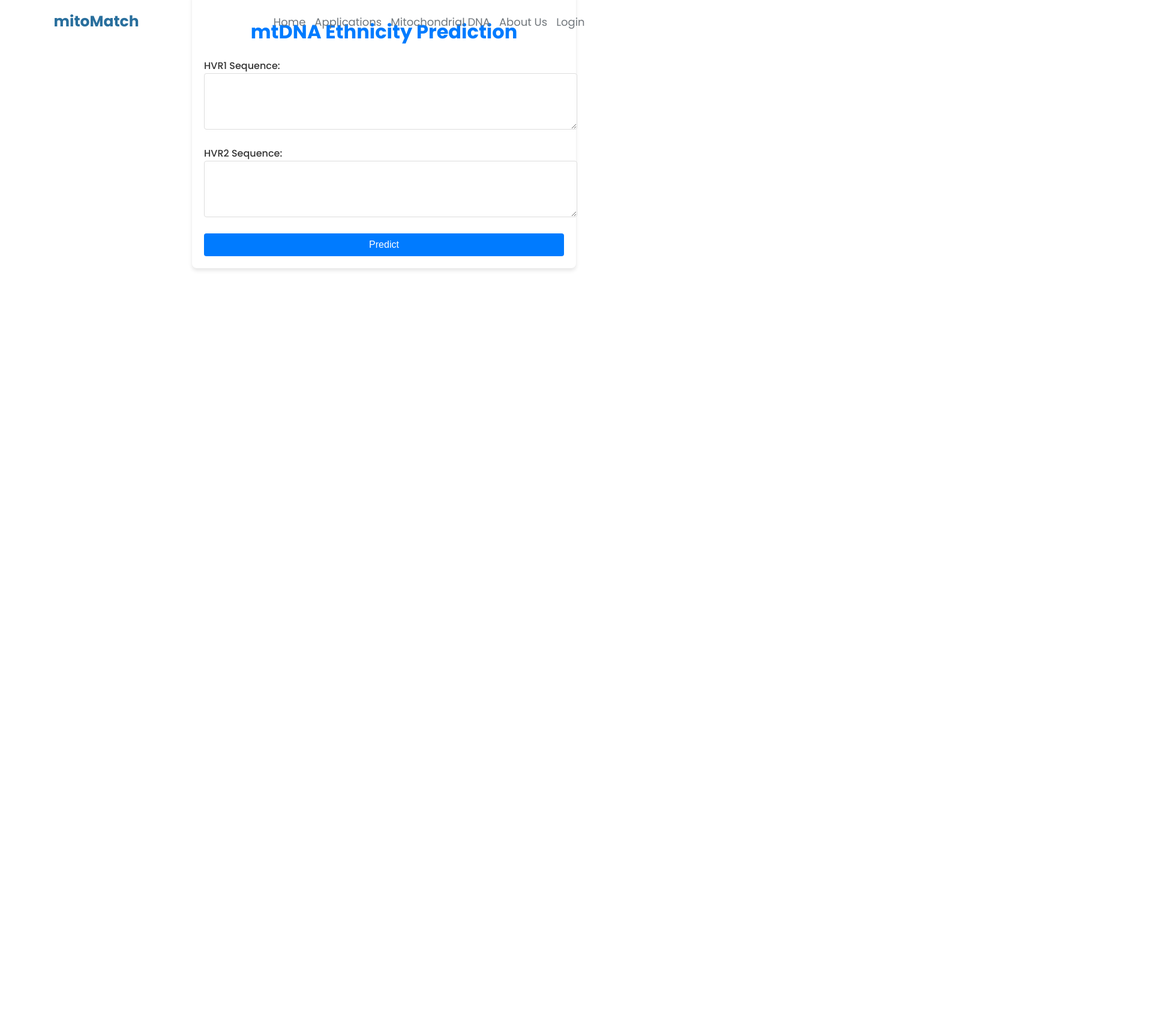
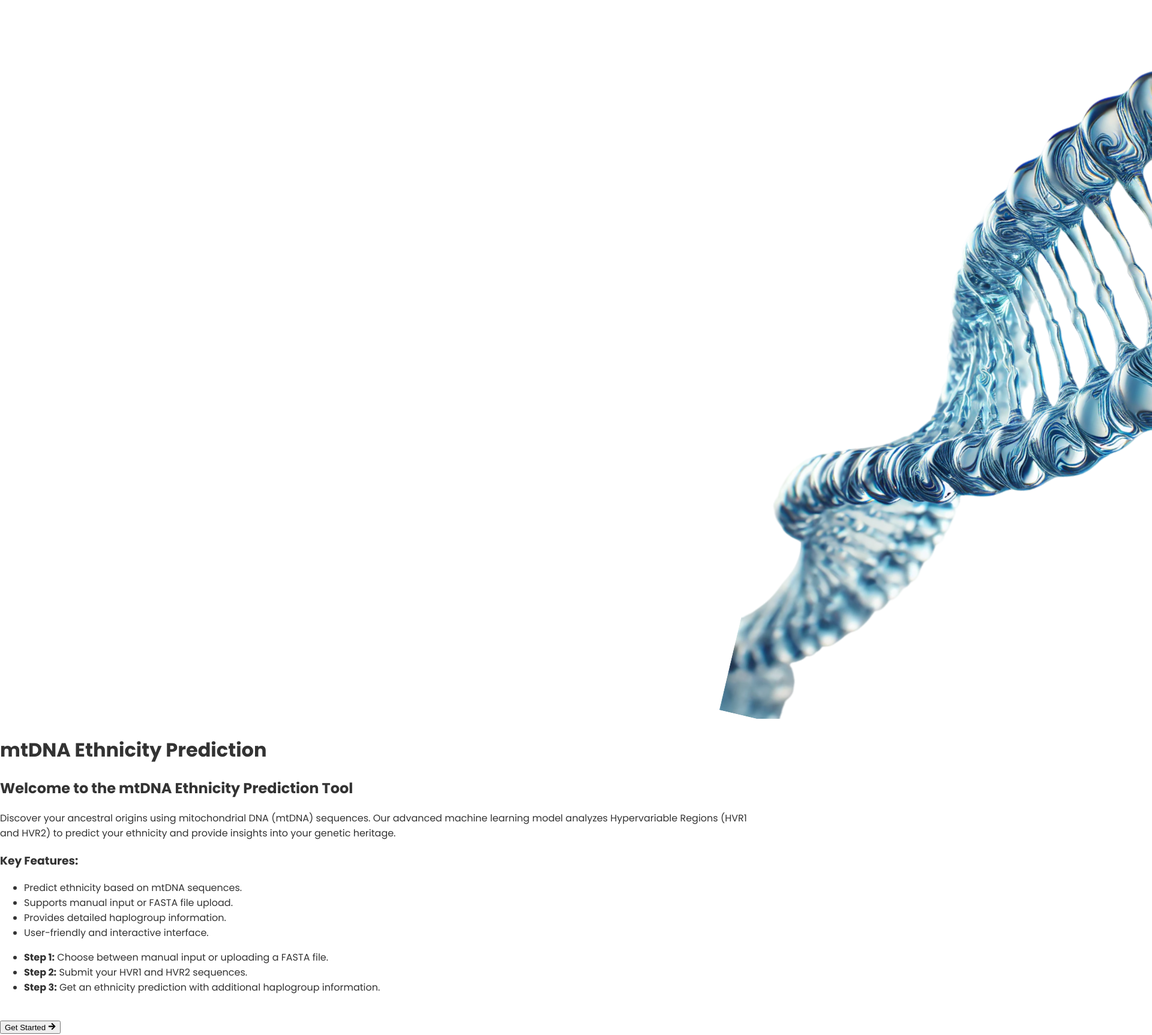
Before and after one commit to saliha-ziyard/mtDNA-ML-Project, a React (Vite) app in the folder Frontend/mtdna-project/: page /input-sequence in a window 1280 px wide. Shown: the part 62-1787 px from the top of the page at 60% size, 1920 px wide, since content can reach past the window. Before the commit the page ends 800 px from the top, so only its background shows below. Built offline with nearby package versions, Linux system fonts and the light colour scheme.

Commit message:
applicaton view modifications

```diff
--- a/Frontend/mtdna-project/src/App.jsx
+++ b/Frontend/mtdna-project/src/App.jsx
@@ -5,6 +5,8 @@ import "./App.scss";
 import Home from './views/Home';
 import InputSequence from './views/InputSequence';
 import Navigation from './views/subComponents/Navigation';
+import ToolComponent from "./views/subComponents/ToolComponent";
+import Footer from './views/subComponents/Footer';
 // import Applications from './views/Applications';
 // import MitochondrialDNA from './views/MitochondrialDNA';
 // import AboutUs from './views/AboutUs';
@@ -22,8 +24,11 @@ const App = () => {
           <Route path="/mitochondrial-dna" element={<MitochondrialDNA />} />
           <Route path="/about-us" element={<AboutUs />} /> */}
           <Route path="/input-sequence" element={<InputSequence />} />
+          <Route path="/tool" element={<ToolComponent />} />
           {/* <Route path="/login" element={<Login />} /> */}
         </Routes>
+
+        <Footer />
       </div>
     </Router>
   );
--- a/Frontend/mtdna-project/src/views/Home.jsx
+++ b/Frontend/mtdna-project/src/views/Home.jsx
@@ -69,8 +69,6 @@ function Home() {
           </div>
         </div>
       </div>
-
-      <Footer />
     </>
   );
 }
--- a/Frontend/mtdna-project/src/views/InputSequence.jsx
+++ b/Frontend/mtdna-project/src/views/InputSequence.jsx
@@ -1,49 +1,59 @@
-import React, { useState } from 'react';
-import axios from 'axios';
+import React from "react";
+import { useNavigate } from "react-router-dom"; // For navigation
+import { FaArrowRight } from "react-icons/fa"; // React Icons
+import HeaderComponent from './subComponents/HeaderComponent';
+import bannerImg from '../assets/bannerImg.png'
 
 const InputSequence = () => {
-  const [hvr1, setHvr1] = useState('');
-  const [hvr2, setHvr2] = useState('');
-  const [ethnicity, setEthnicity] = useState('');
+  const navigate = useNavigate(); // Hook for navigation
 
-  const handleSubmit = async (e) => {
-    e.preventDefault();
-    try {
-      const response = await axios.post('http://127.0.0.1:5000/predict', {
-        hvr1,
-        hvr2,
-      });
-      setEthnicity(response.data.ethnicity);
-    } catch (error) {
-      console.error('Error making API request:', error);
-      setEthnicity('Error');
-    }
+  const handleGetStarted = () => {
+    navigate("/tool"); // Redirect to the tool component
   };
 
   return (
-    <div className="input-sequence-container">
-      <h1>mtDNA Ethnicity Prediction</h1>
-      <form onSubmit={handleSubmit}>
-        <label>
-          HVR1 Sequence:
-          <textarea
-            rows={4} // Set the number of rows
-            value={hvr1}
-            onChange={(e) => setHvr1(e.target.value)}
-          />
-        </label>
-        <label>
-          HVR2 Sequence:
-          <textarea
-            rows={4} // Set the number of rows
-            value={hvr2}
-            onChange={(e) => setHvr2(e.target.value)}
-          />
-        </label>
-        <button type="submit">Predict</button>
-      </form>
-      {ethnicity && <h2>Predicted Ethnicity: {ethnicity}</h2>}
+    <>
+    <HeaderComponent image={bannerImg} text={"mtDNA Ethnicity Prediction"} />
+    <div className="input-sequence">
+      <h2>Welcome to the mtDNA Ethnicity Prediction Tool</h2>
+      <p>
+        Discover your ancestral origins using mitochondrial DNA (mtDNA) sequences.
+        Our advanced machine learning model analyzes Hypervariable Regions (HVR1 and HVR2)
+        to predict your ethnicity and provide insights into your genetic heritage.
+      </p>
+
+      <div className="key-features">
+        <h3>Key Features:</h3>
+        <ul>
+          <li>Predict ethnicity based on mtDNA sequences.</li>
+          <li>Supports manual input or FASTA file upload.</li>
+          <li>Provides detailed haplogroup information.</li>
+          <li>User-friendly and interactive interface.</li>
+        </ul>
+
+        <ul>
+            <li>
+              <strong>Step 1:</strong> Choose between manual input or uploading a FASTA file.
+            </li>
+            <li>
+              <strong>Step 2:</strong> Submit your HVR1 and HVR2 sequences.
+              <span className="tooltip">
+              </span>
+            </li>
+            <li>
+              <strong>Step 3:</strong> Get an ethnicity prediction with additional haplogroup information.
+            </li>
+          </ul>
+      </div> <br/>
+      <button className="start-button" onClick={handleGetStarted}>
+        Get Started <FaArrowRight className="arrow-icon" />
+      </button>
+
+
     </div>
+
+
+    </>
   );
 };
 
--- /dev/null
+++ b/Frontend/mtdna-project/src/views/subComponents/HeaderComponent.jsx
@@ -0,0 +1,17 @@
+// HeaderComponent.js
+import React from 'react';
+
+function HeaderComponent({ image, text ,subText}) {
+  return (
+    <div className="header-component">
+      <img className="header-image" src={image} alt="Our Team at work" />
+      <div className="header-overlay"></div>
+      <div className="header-text">
+        <h1>{text}</h1>
+        <h2>{subText}</h2>
+      </div>
+    </div>
+  );
+}
+
+export default HeaderComponent;
--- /dev/null
+++ b/Frontend/mtdna-project/src/views/subComponents/ToolComponent.jsx
@@ -0,0 +1,161 @@
+import React, { useState } from "react";
+import axios from "axios";
+import { FaQuestionCircle, FaHistory, FaSpinner, FaExclamationCircle } from "react-icons/fa"; // React Icons
+
+const ToolComponent = () => {
+  const [hvr1, setHvr1] = useState("");
+  const [hvr2, setHvr2] = useState("");
+  const [ethnicity, setEthnicity] = useState("");
+  const [error, setError] = useState("");
+  const [loading, setLoading] = useState(false);
+  const [useFileUpload, setUseFileUpload] = useState(false);
+  const [file, setFile] = useState(null);
+  const [predictionHistory, setPredictionHistory] = useState([]);
+
+  const handleFileChange = (e) => {
+    const uploadedFile = e.target.files[0];
+    setFile(uploadedFile);
+  };
+
+  const handleSubmit = async (e) => {
+    e.preventDefault();
+    setLoading(true);
+    setError("");
+
+    try {
+      let requestData;
+
+      if (useFileUpload && file) {
+        const formData = new FormData();
+        formData.append("file", file);
+        requestData = formData;
+      } else {
+        requestData = { hvr1, hvr2 };
+      }
+
+      const response = await axios.post("http://127.0.0.1:5000/predict", requestData, {
+        headers: useFileUpload ? { "Content-Type": "multipart/form-data" } : {},
+      });
+
+      setEthnicity(response.data.ethnicity);
+      setPredictionHistory([...predictionHistory, response.data.ethnicity]);
+    } catch (error) {
+      setError("Error processing request. Please try again.");
+    } finally {
+      setLoading(false);
+    }
+  };
+
+  const resetForm = () => {
+    setHvr1("");
+    setHvr2("");
+    setFile(null);
+    setEthnicity("");
+    setError("");
+  };
+
+  return (
+    <>
+      <p className="tool-description">
+        Enter your HVR1 and HVR2 sequences or upload a FASTA file to get started.
+      </p>
+    <div className="tool-container">
+      <div className="input-section">
+        <button
+          className="mode-toggle-button"
+          onClick={() => setUseFileUpload(!useFileUpload)}
+        >
+          {useFileUpload ? "Switch to Manual Input" : "Switch to File Upload"}
+        </button>
+
+        {useFileUpload ? (
+          <div className="file-upload-section">
+            <input
+              type="file"
+              accept=".fasta"
+              onChange={handleFileChange}
+              className="file-input"
+            />
+            {file && <p className="file-name">Selected File: {file.name}</p>}
+          </div>
+        ) : (
+          <form onSubmit={handleSubmit} className="sequence-form">
+            <div className="input-group">
+              <label className="input-label">
+                HVR1 Sequence:
+                <span className="tooltip">
+                  <FaQuestionCircle className="tooltip-icon" />
+                  <span className="tooltip-text">
+                    Enter the nucleotide sequence for Hypervariable Region 1.
+                  </span>
+                </span>
+              </label>
+              <textarea
+                rows={4}
+                value={hvr1}
+                onChange={(e) => setHvr1(e.target.value)}
+                placeholder="Enter HVR1 sequence..."
+                className="sequence-input"
+              />
+            </div>
+
+            <div className="input-group">
+              <label className="input-label">
+                HVR2 Sequence:
+                <span className="tooltip">
+                  <FaQuestionCircle className="tooltip-icon" />
+                  <span className="tooltip-text">
+                    Enter the nucleotide sequence for Hypervariable Region 2.
+                  </span>
+                </span>
+              </label>
+              <textarea
+                rows={4}
+                value={hvr2}
+                onChange={(e) => setHvr2(e.target.value)}
+                placeholder="Enter HVR2 sequence..."
+                className="sequence-input"
+              />
+            </div>
+
+            <button type="submit" className="predict-button" disabled={loading}>
+              {loading ? <FaSpinner className="spinner" /> : "Predict Ethnicity"}
+            </button>
+          </form>
+        )}
+
+        {error && (
+          <div className="error-message">
+            <FaExclamationCircle className="error-icon" />
+            {error}
+          </div>
+        )}
+
+        {ethnicity && (
+          <div className="prediction-result">
+            <h2>Predicted Ethnicity: {ethnicity}</h2>
+            <button onClick={resetForm} className="reset-button">
+              Reset Form
+            </button>
+          </div>
+        )}
+      </div>
+
+      {predictionHistory.length > 0 && (
+        <div className="prediction-history">
+          <h3>
+            <FaHistory className="history-icon" /> Prediction History
+          </h3>
+          <ul>
+            {predictionHistory.map((prediction, index) => (
+              <li key={index}>{prediction}</li>
+            ))}
+          </ul>
+        </div>
+      )}
+    </div>
+    </>
+  );
+};
+
+export default ToolComponent;
```
